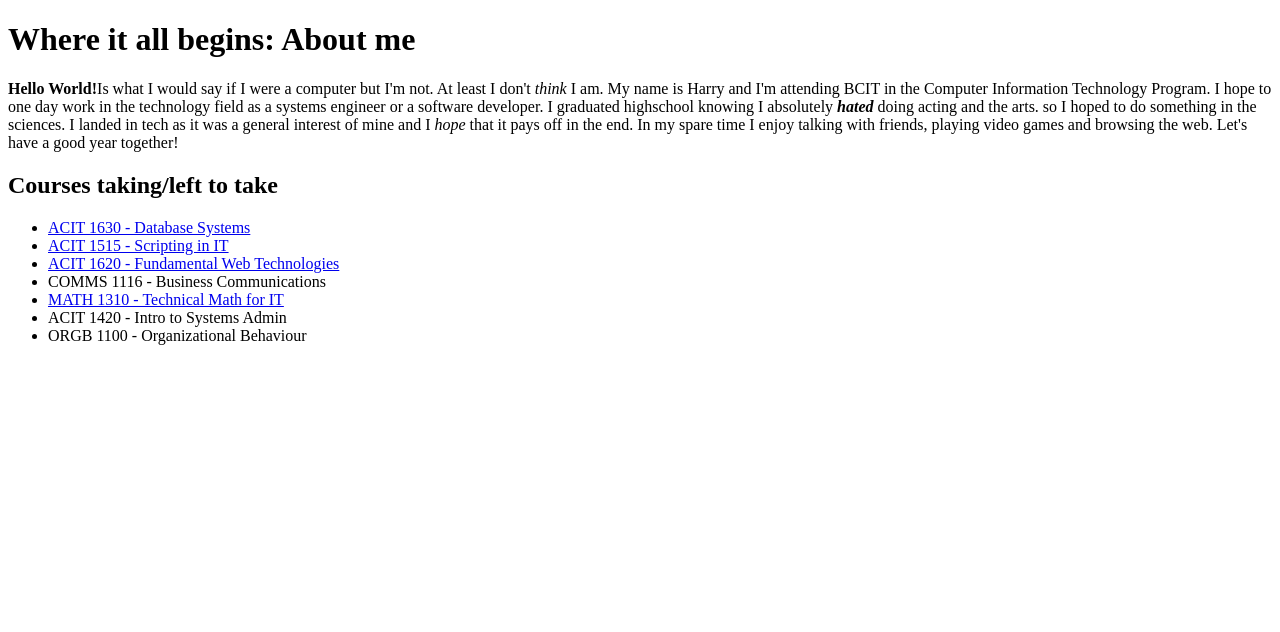
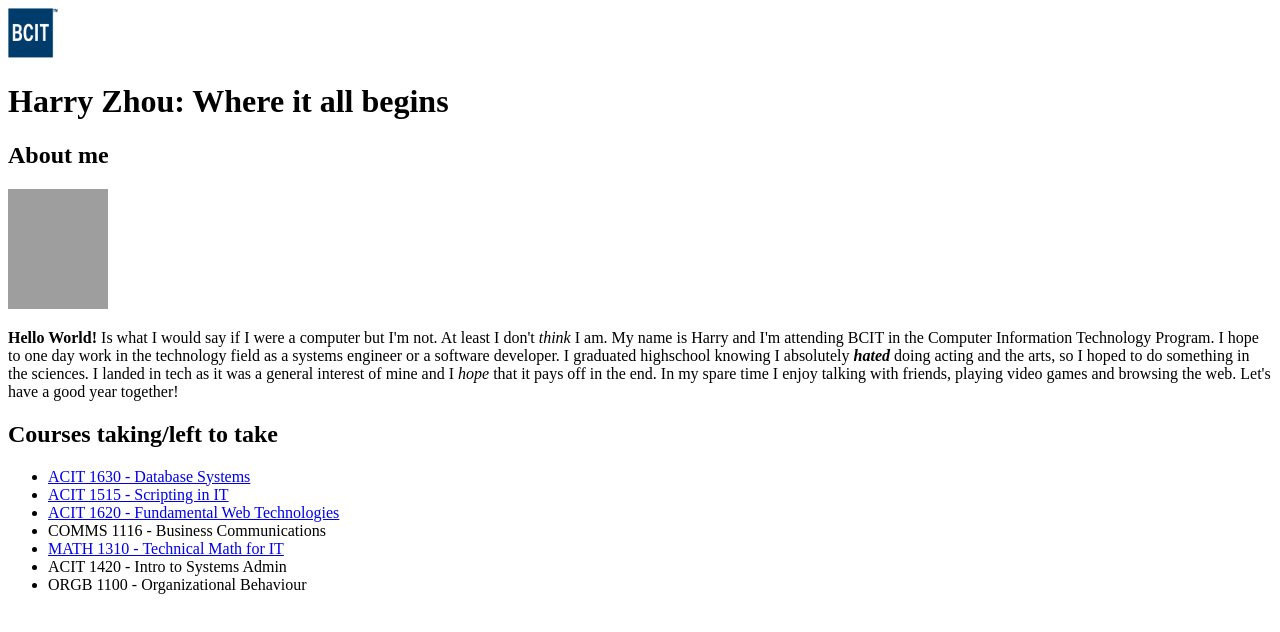
Before and after one commit to QuestionableAtBest/personal_website, a plain HTML site: page index.html in a window 1280 px wide. Drawn offline with Linux system fonts and the light colour scheme; grey boxes are pictures that could not be loaded.

Commit message:
Added semantic tags to index.html

```diff
--- a/index.html
+++ b/index.html
@@ -6,17 +6,31 @@
 </head>
 
 <body>
-    <h1>Where it all begins: About me</h1>
+    <header>
+        <a href = "https://www.bcit.ca/" target="blank">
+            <img src="images/BCIT_logo.png" alt="The BCIT logo" width = "50" height = "50">
+        </a>
+        <h1>Harry Zhou: Where it all begins</h1>
+    </header>
+   <main>
+        <section>
+            <h2>About me</h2>
+            <aside>
+                <img src="images/my_image.jpg"
+                        alt="A photo portrait of the author of this page, Harry Zhou"
+                        width = "100"
+                        height = "120">
+            </aside>
             <p>
-        <b>Hello World!</b>Is what I would say if I were a computer but I'm not. At least I don't <em>think</em> I am. My name is Harry and I'm
+                <b>Hello World!</b> Is what I would say if I were a computer but I'm not. At least I don't <em>think</em> I am. My name is Harry and I'm
                 attending BCIT in the Computer Information Technology Program. I hope to one day work in the technology field
-        as a systems engineer or a software developer. I graduated highschool knowing I absolutely <em><strong>hated</strong></em> doing acting and the arts.
+                as a systems engineer or a software developer.
+                I graduated highschool knowing I absolutely <em><strong>hated</strong></em> doing acting and the arts,
                 so I hoped to do something in the sciences. I landed in tech as it was a general interest of mine and I <em>hope</em> that it pays off in the end.
                 In my spare time I enjoy talking with friends, playing video games and browsing the web. Let's have a good year together!
+        </section>
 
-
-    </p>
-
+        <section>
             <h2>Courses taking/left to take</h2>
             <ul>
                 <li><a href = "https://www.bcit.ca/outlines/20231089206/">ACIT 1630 - Database Systems</a></li>
@@ -27,6 +41,9 @@
                 <li>ACIT 1420 - Intro to Systems Admin</li>
                 <li>ORGB 1100 - Organizational Behaviour</li>
             </ul>
+        </section>
+
+    </main>
 </body>
 
 </html>
```
Lines whose indentation alone changed are shown as unchanged.
